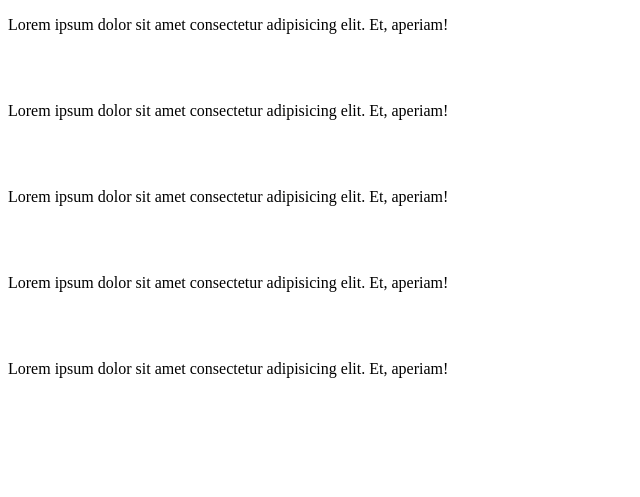
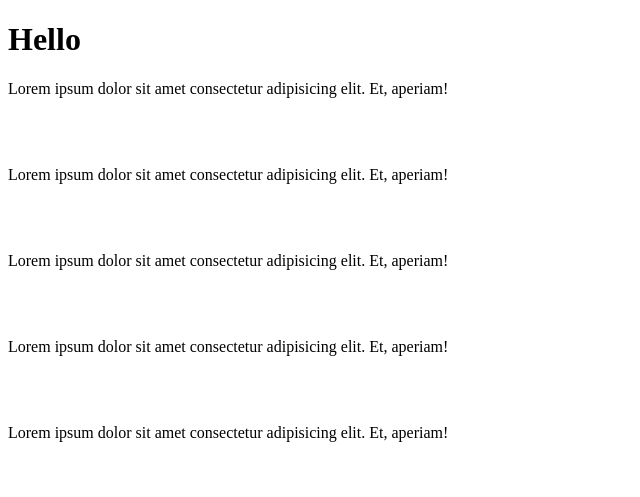
Before and after one commit to GUIDEkitti/myweb1, a plain HTML site: page index.html in a window 1280 px wide. Shown: the whole page, without its empty margins (0-640 px from the left). Drawn offline with Linux system fonts and the light colour scheme.

Commit message:
The first status

```diff
--- a/index.html
+++ b/index.html
@@ -1,15 +1,33 @@
 <!DOCTYPE html>
 <html lang="en">
-<head>
-    <meta charset="UTF-8">
-    <meta name="viewport" content="width=, initial-scale=1.0">
+  <head>
+    <meta charset="UTF-8" />
+    <meta name="viewport" content="width=, initial-scale=1.0" />
     <title>Document</title>
-</head>
-<body>
-    <p>Lorem ipsum dolor sit amet consectetur adipisicing elit. Et, aperiam!</p><br><br>
-    <p>Lorem ipsum dolor sit amet consectetur adipisicing elit. Et, aperiam!</p><br><br>
-    <p>Lorem ipsum dolor sit amet consectetur adipisicing elit. Et, aperiam!</p><br><br>
-    <p>Lorem ipsum dolor sit amet consectetur adipisicing elit. Et, aperiam!</p><br><br>
-    <p>Lorem ipsum dolor sit amet consectetur adipisicing elit. Et, aperiam!</p><br><br>
-</body>
+  </head>
+  <body>
+    <h1>Hello</h1>
+    <div>
+      <p></p>
+        Lorem ipsum dolor sit amet consectetur adipisicing elit. Et, aperiam!
+      </p>
+      <br /><br />
+      <p>
+        Lorem ipsum dolor sit amet consectetur adipisicing elit. Et, aperiam!
+      </p>
+      <br /><br />
+      <p>
+        Lorem ipsum dolor sit amet consectetur adipisicing elit. Et, aperiam!
+      </p>
+      <br /><br />
+      <p>
+        Lorem ipsum dolor sit amet consectetur adipisicing elit. Et, aperiam!
+      </p>
+      <br /><br />
+      <p>
+        Lorem ipsum dolor sit amet consectetur adipisicing elit. Et, aperiam!
+      </p>
+      <br /><br />
+    </div>
+  </body>
 </html>
```
